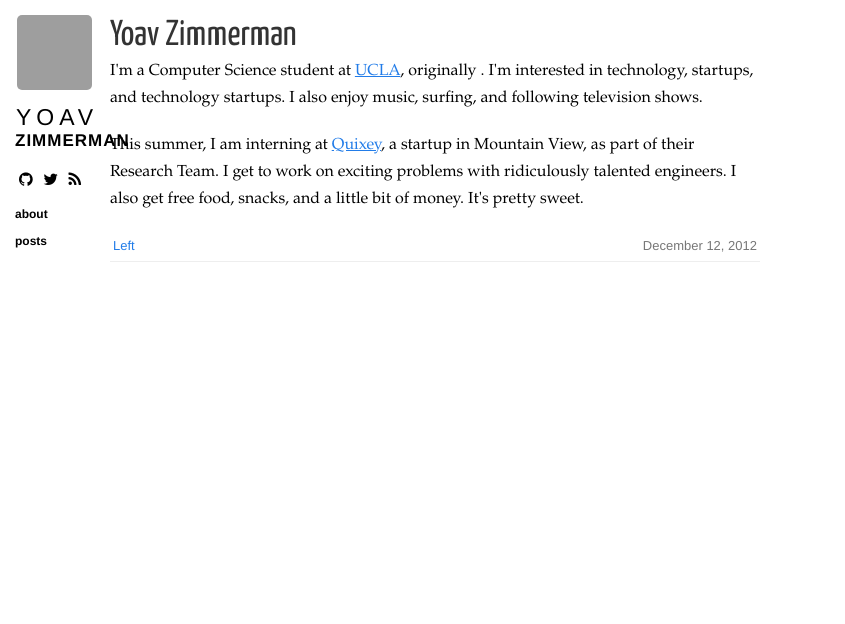
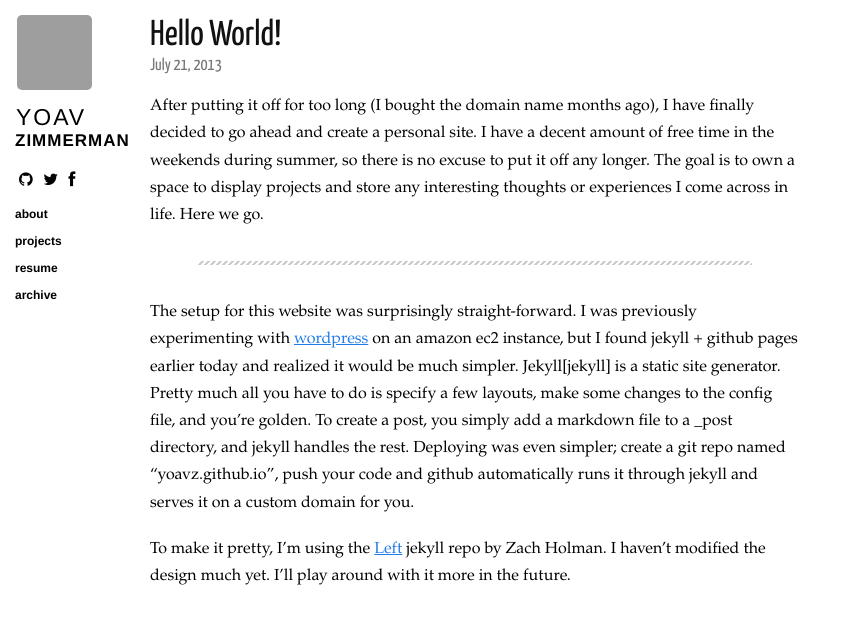
Before and after one commit to holman/left, a Jekyll site: the page built from index.html, in a window 1280 px wide, cut to the strip 0-624 px from the top of the page. Shown: the whole strip, without its empty margins (0-845 px from the left). Built offline with Jekyll 4.4.1, drawn with Linux system fonts in a browser that asks for light colours; nearby versions of some CDN libraries; Markdown is read by kramdown in place of the engine named in the settings; grey boxes are pictures that could not be loaded.

Commit message:
first post

```diff
--- a/404.html
+++ b/404.html
@@ -4,7 +4,6 @@ title: "Not Found"
 ---
 
 <section class="content">
-  <h1>Not Found</h1>
-
-  <p>Sorry! Couldn't find that page. Bummer.</p>
+  <h1>404 - Not Found</h1>
+  <p>Seems like something went wrong...</p>
 </section>
--- a/_config.yml
+++ b/_config.yml
@@ -8,4 +8,5 @@ name: Yoav Zimmerman
 url: http://yoavz.com
 twitter: yoavzimmerman
 github: yoavz
+facebook: yoav.zimmerman
 gravatar_url: http://www.gravatar.com/avatar/224f8deb06a16957848289c33e3ed29e.png
--- a/_layouts/layout.html
+++ b/_layouts/layout.html
@@ -43,13 +43,15 @@
     <section class="meta">
       <a href="https://github.com/{{ site.github }}" target="_blank"><i class="icon icon-github"></i></a>
       <a href="https://twitter.com/{{ site.twitter }}" target="_blank"><i class="icon icon-twitter"></i></a>
-      <a href="/atom.xml"><i class="icon icon-rss"></i></a>
+      <a href="https://facebook.com/{{ site.facebook }}" target="_blank"><i class="icon icon-facebook"></i></a>
     </section>
 
     <section class="sections">
       <ul>
         <li><a href="/about.html">about</a></li>
-        <li><a href="/">posts</a></li>
+        <li><a href="/projects.html">projects</a></li>
+        <li><a href="/resume.pdf">resume</a></li>
+        <li><a href="/archive.html">archive</a></li>
       </ul>
     </section>
   </section>
--- a/_posts/2012-12-12-left.markdown
+++ /dev/null
@@ -1,27 +0,0 @@
----
-layout: post
-title: Left
-category: posts
----
-
-Left is a clean, whitespace-happy layout for [Jekyll][jekyll].
-
-This is designed to be an easy layout to modify for your own blog. It was
-extracted from [zachholman.com][zh], which means it was battle-hardened from
-years of posting serious blog posts about emoji and swear words.
-
-You're actually reading an example post right now. See how cool it is? Oh, be
-quiet, you're making me blush.
-
----
-
-You'll want to [get the code][left] and read the README to learn how to
-install and set up Left for your own purposes.
-
-If you have any questions, follow and ping me on Twitter- I'm
-[@holman][twitter].
-
-[jekyll]: https://github.com/mojombo/jekyll
-[zh]: http://zachholman.com
-[left]: https://github.com/holman/left#readme
-[twitter]: https://twitter.com/holman
--- /dev/null
+++ b/_posts/2013-07-21-helloworld.md
@@ -0,0 +1,13 @@
+---
+layout: post
+title: Hello World!
+category: posts
+---
+
+After putting it off for too long (I bought the domain name months ago), I have finally decided to go ahead and create a personal site. I have a decent amount of free time in the weekends during summer, so there is no excuse to put it off any longer. The goal is to own a space to display projects and store any interesting thoughts or experiences I come across in life. Here we go.
+
+---
+
+The setup for this website was surprisingly straight-forward. I was previously experimenting with <a href="http://wordpress.org/">wordpress</a> on an amazon ec2 instance, but I found jekyll + github pages earlier today and realized it would be much simpler. Jekyll[jekyll] is a static site generator. Pretty much all you have to do is specify a few layouts, make some changes to the config file, and you're golden. To create a post, you simply add a markdown file to a _post directory, and jekyll handles the rest. Deploying was even simpler; create a git repo named "yoavz.github.io", push your code and github automatically runs it through jekyll and serves it on a custom domain for you.
+
+To make it pretty, I'm using the <a href="https://github.com/holman/left">Left</a> jekyll repo by Zach Holman. I haven't modified the design much yet. I'll play around with it more in the future.
--- a/css/base.css
+++ b/css/base.css
@@ -11,7 +11,7 @@ a {
   position: fixed;
   left: 15px;
   top: 15px;
-  width: 80px;
+  width: 130px;
   font-family: Helvetica, sans-serif; }
   .sidebar a {
     text-decoration: none; }
@@ -28,7 +28,7 @@ a {
     .sidebar .name #fname {
       padding-left: 1px;
       font-size: 23px;
-      letter-spacing: 5px;
+      letter-spacing: 2px;
       color: black; }
     .sidebar .name #lname {
       font-size: 17px;
@@ -63,7 +63,7 @@ a {
 
 .content {
   max-width: 650px;
-  margin-left: 110px;
+  margin-left: 150px;
   margin-right: 20px;
   margin-bottom: 50px; }
   .content h1 {
--- a/index.html
+++ b/index.html
@@ -1,18 +1,23 @@
 ---
 layout: layout
-title: "Posts"
 ---
 
 <section class="content">
-  <h1>{{ site.name }}</h1>
-  <p>I'm a Computer Science student at <a href="http://www.ucla.edu/">UCLA</a>, originally . I'm interested in technology, startups, and technology startups. I also enjoy music, surfing, and following television shows.
-  <p>This summer, I am interning at <a href="http://www.quixey.com/">Quixey</a>, a startup in Mountain View, as part of their Research Team. I get to work on exciting problems with ridiculously talented engineers. I also get free food, snacks, and a little bit of money. It's pretty sweet.</p>
 
-  <ul class="listing">
-    {% for post in site.posts %}
-    <li>
-      <span>{{ post.date | date: "%B %e, %Y" }}</span> <a href="{{ post.url }}">{{ post.title }}</a>
-    </li>
-    {% endfor %}
-  </ul>
+  {% for post in site.posts %}
+
+  <h1>
+  	<a href="{{ post.url }}">{{ post.title }}</a>
+  </h1>
+
+  <section class="byline">
+    {{ post.date | date: "%B %e, %Y" }}
+  </section>
+
+  <p>
+  	{{ post.content }}
+  </p>
+
+  {% endfor %}
+
 </section>
```
Also changed, not shown: _layouts/post.html (+3 -17 lines), about.html (added, +11 -0 lines), archive.html (added, +16 -0 lines), atom.xml (deleted, +0 -26 lines), projects.html (added, +9 -0 lines), apple-touch-icon.png (deleted), favicon.ico (deleted), 1 other file.
